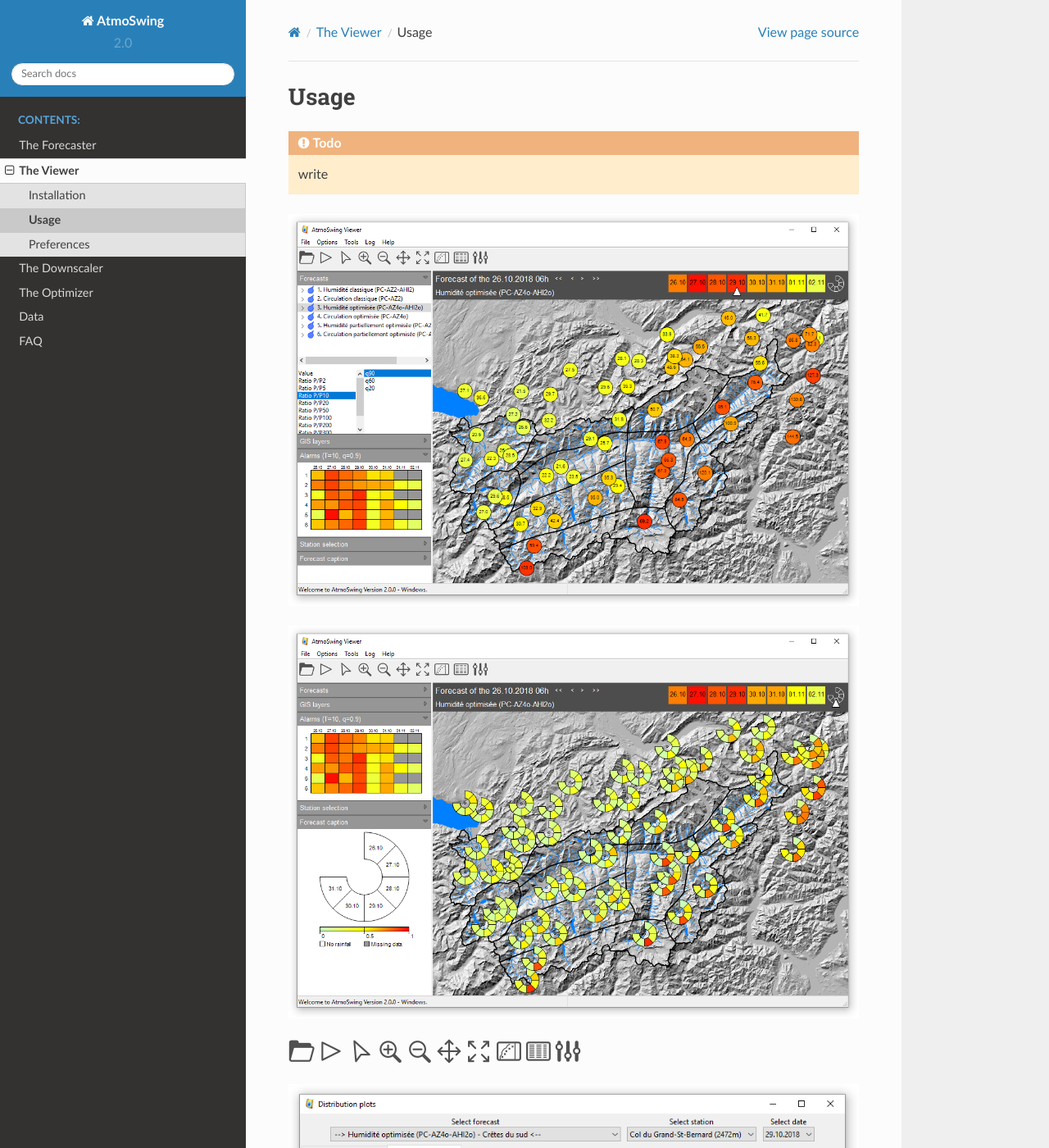
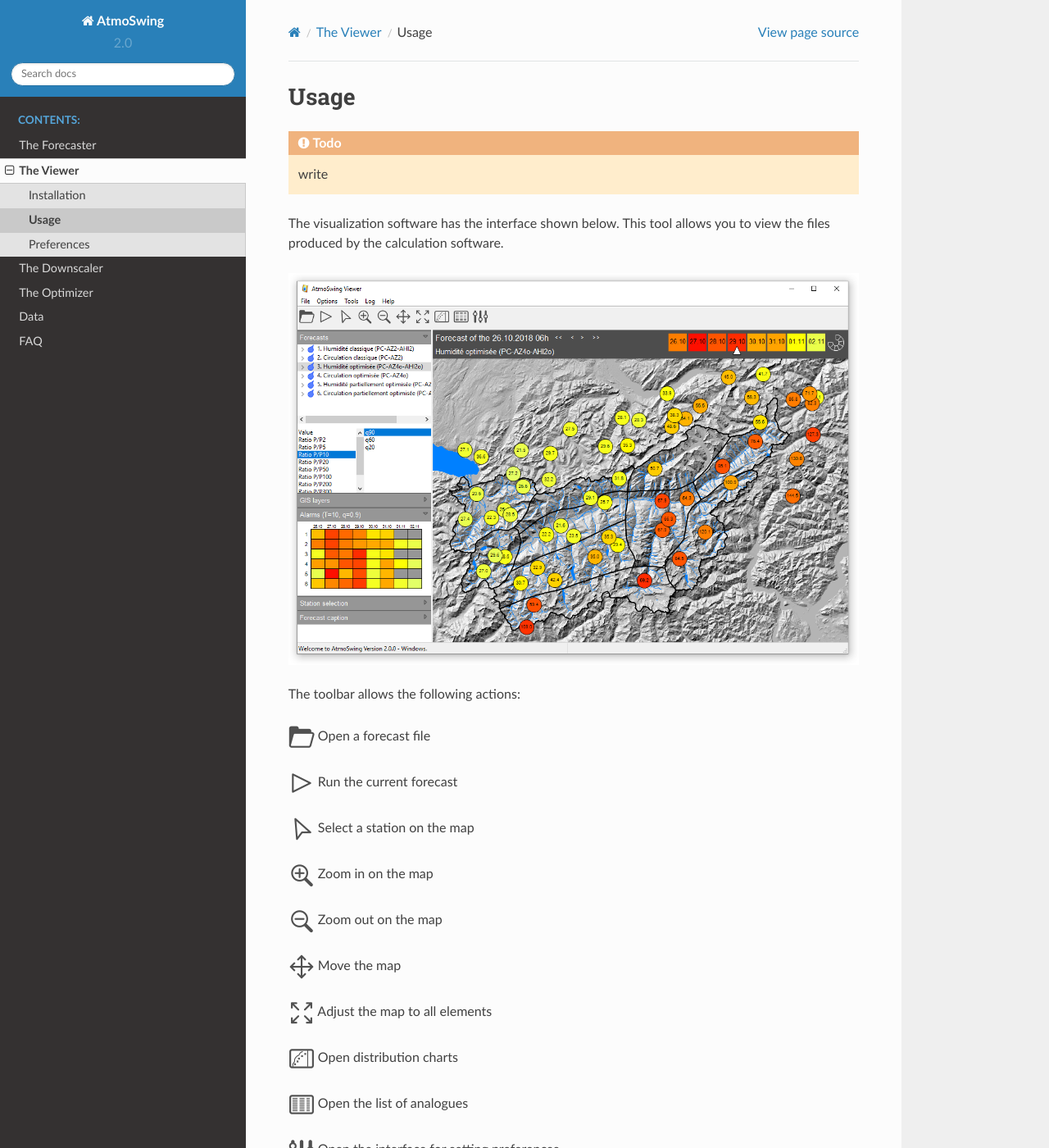
Before and after one commit to atmoswing/atmoswing-user-manual, a Sphinx documentation site: the page built from docs/app-viewer/usage.rst, in a window 1280 px wide and 1400 px high. Shown: the whole window at 82% size. Built offline with Sphinx 7.4.7 and the Read the Docs theme 2.0.0, drawn with Linux system fonts in a browser that asks for light colours; pages that are not in the unit, such as notebooks, are missing from menus; some of the changed text lies outside the part shown.

Commit message:
Update usage.rst

```diff
--- a/docs/app-viewer/usage.rst
+++ b/docs/app-viewer/usage.rst
@@ -3,29 +3,55 @@
 
 .. todo:: write
 
+The visualization software has the interface shown below. This tool allows you to view the files produced by the calculation software.
+
 .. image:: img/frame-viewer.png
+
+The toolbar allows the following actions:
+
+|icon_open| Open a forecast file
+
+|icon_run| Run the current forecast
+
+|icon_map_select| Select a station on the map
+
+|icon_map_zoom_in| Zoom in on the map
+
+|icon_map_zoom_out| Zoom out on the map
+
+|icon_map_move| Move the map
+
+|icon_map_fit| Adjust the map to all elements
+
+|icon_frame_distributions| Open distribution charts
+
+|icon_frame_analogs| Open the list of analogues
+
+|icon_preferences| Open the interface for setting preferences
+
+.. |icon_open| image:: img/icon_open.png
+
+.. |icon_run| image:: img/icon_run.png
+
+.. |icon_map_select| image:: img/icon_map_select.png
+
+.. |icon_map_zoom_in| image:: img/icon_map_zoom_in.png
+
+.. |icon_map_zoom_out| image:: img/icon_map_zoom_out.png
+
+.. |icon_map_move| image:: img/icon_map_move.png
+
+.. |icon_map_fit| image:: img/icon_map_fit.png
+
+.. |icon_frame_distributions| image:: img/icon_frame_distributions.png
+
+.. |icon_frame_analogs| image:: img/icon_frame_analogs.png
+
+.. |icon_preferences| image:: img/icon_preferences.png
+
 
 .. image:: img/frame-viewer-rings.png
 
-.. image:: img/icon_open.png
-
-.. image:: img/icon_run.png
-
-.. image:: img/icon_map_select.png
-
-.. image:: img/icon_map_zoom_in.png
-
-.. image:: img/icon_map_zoom_out.png
-
-.. image:: img/icon_map_move.png
-
-.. image:: img/icon_map_fit.png
-
-.. image:: img/icon_frame_distributions.png
-
-.. image:: img/icon_frame_analogs.png
-
-.. image:: img/icon_preferences.png
 
 .. image:: img/frame-plot-criteria-distrib.png
 
```
